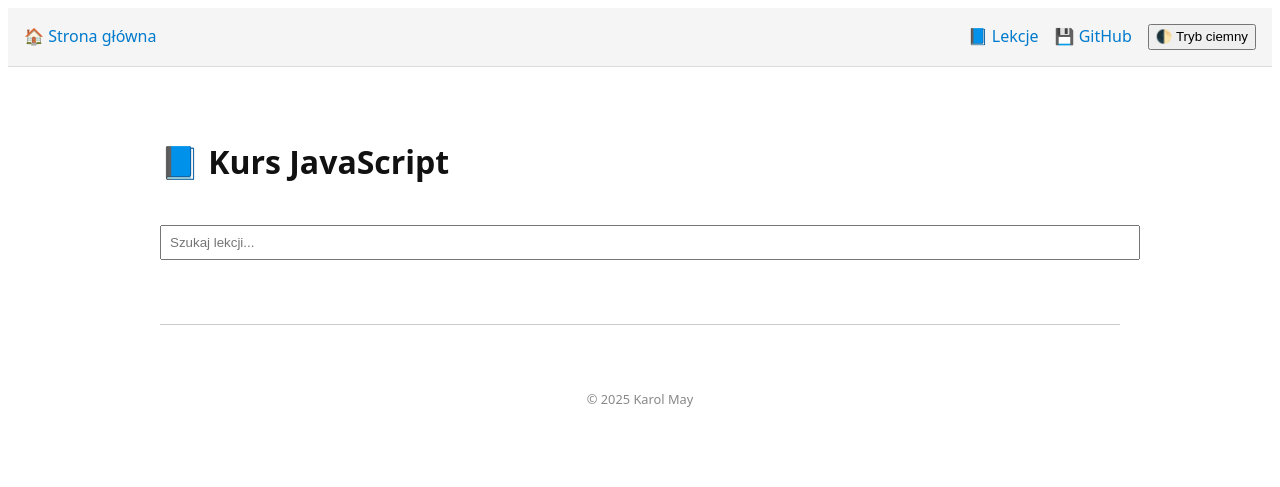
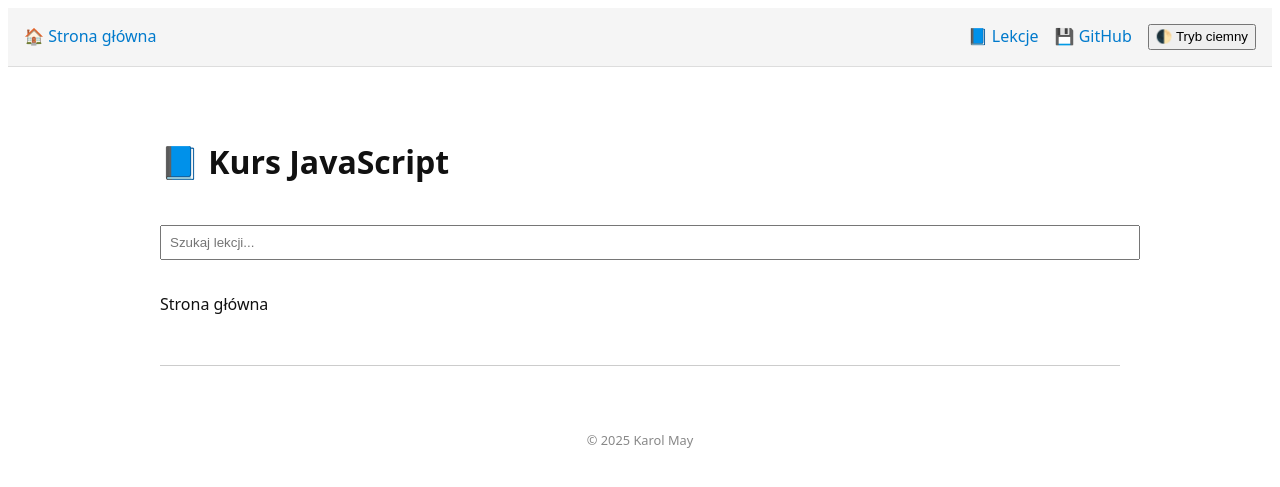
Before and after one commit to karol-may/js-kurs-notatki, a Jekyll site: the page built from lekcje.md, in a window 1280 px wide. Shown: the top 487 px of the page. Built offline with Jekyll 4.4.1, drawn with Linux system fonts in a browser that asks for light colours.

Commit message:
Konfiguracja Jekyll

```diff
--- a/lekcje.md
+++ b/lekcje.md
@@ -7,8 +7,11 @@ permalink: /lekcje/
 # 📘 Kurs JavaScript
 
 <input type="text" id="searchInput" placeholder="Szukaj lekcji..." style="width: 100%; padding: 0.5rem; margin: 1rem 0;">
+{% for pages in site.pages %}
+<p>{{pages.title}}</p>
+{% endfor %}
+<ul>
 
-<ul>
   {% assign lessons = site.pages | where_exp: "page", "page.permalink contains '/lessons/'" | sort: "title" %}
   {% for lesson in lessons %}
     <li><a href="{{ lesson.url }}">{{ lesson.title }}</a></li>
```
